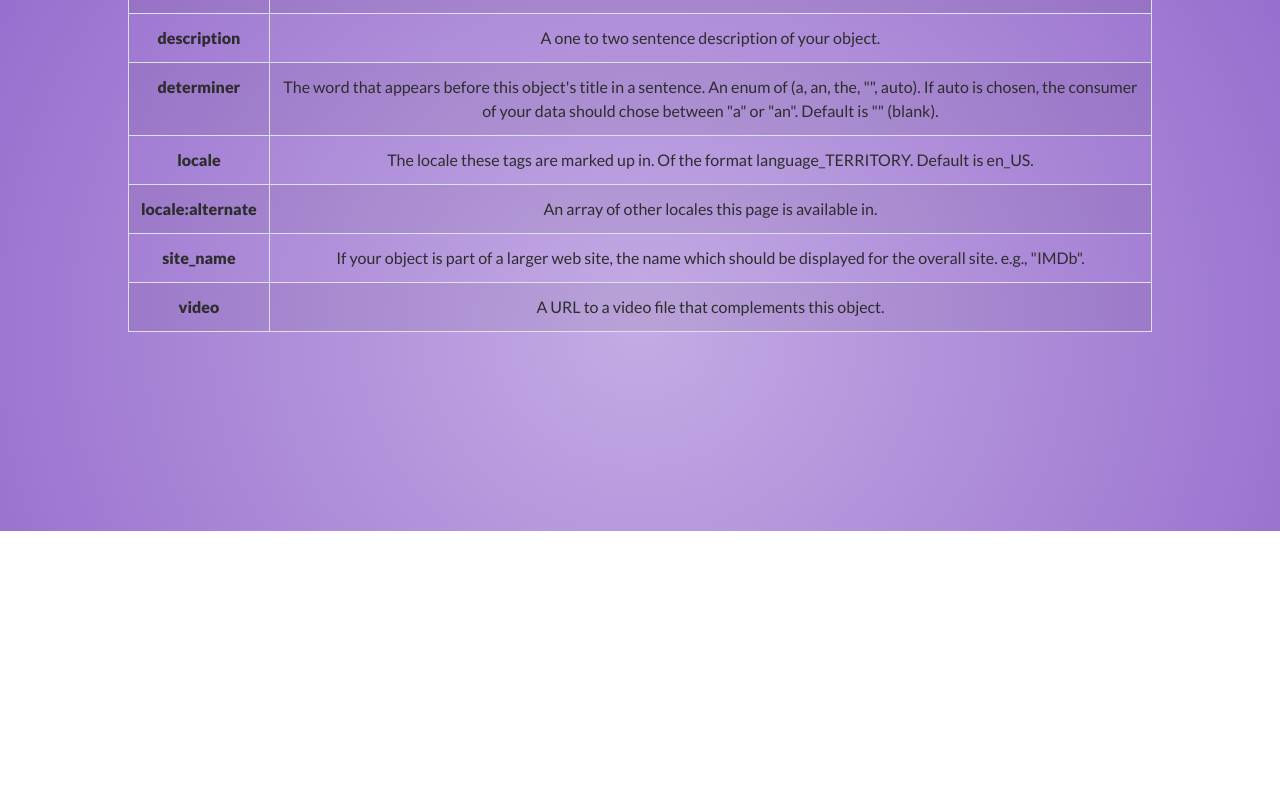
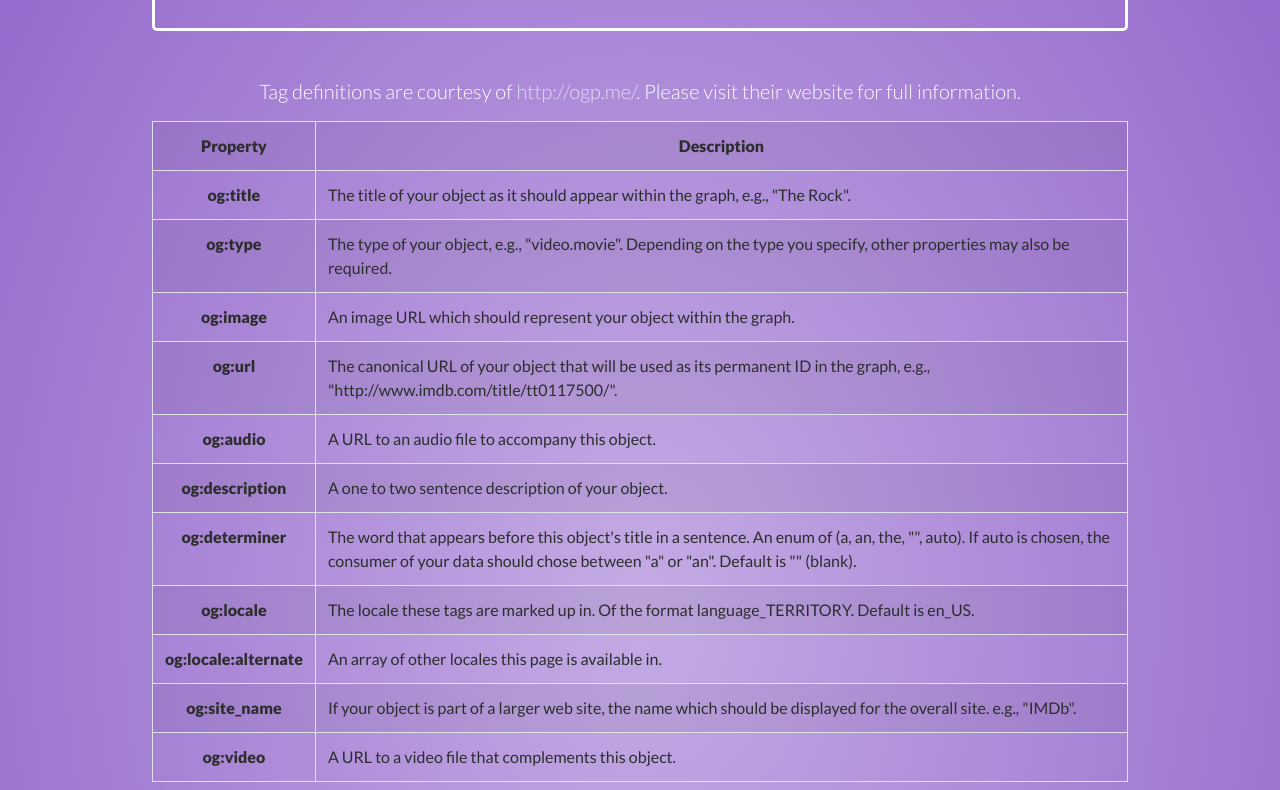
Before and after one commit to bev/opengraph-checker, a website: page src/index.html at #!/tags in a window 1280 px wide. Shown: the part 365-1155 px from the top of the page. Before the commit the page ends 896 px from the top, so only its background shows below. Drawn offline with nearby package versions, Linux system fonts and the light colour scheme; some packages are replaced by stand-ins of ours.

Commit message:
Improved tag definitions tables

```diff
--- a/src/css/styles.css
+++ b/src/css/styles.css
@@ -56,6 +56,9 @@ table {
   color: #2d2d2d;
   background: #fff;
 }
+table td {
+  text-align: left;
+}
 
 .splash-head, .lead {
   color: #fff;
@@ -87,10 +90,18 @@ input:-webkit-autofill {
     border-color: #4f4f4f
 }
 /* Links */
+a {
+  opacity: 0.7;
+}
 a,
 a:focus,
 a:hover {
-  color: #717a8e;
+  color: #fff;
+  text-decoration: none;
+}
+a:focus,
+a:hover {
+  opacity: 1;
 }
 
 /* Custom default button */
--- a/src/index.html
+++ b/src/index.html
@@ -25,7 +25,7 @@
 
     <ul class="nav navbar-nav">
         <li class="nav-item"><a href="#tags" class="nav-link">Tag definitions</a></li>
-        <li class="nav-item"><a href="#" class="nav-link">Author</a></li>
+        <li class="nav-item"><a href="http://www.beverlycheak.com" class="nav-link">Author</a></li>
     </ul>
 
 </nav>
--- a/src/views/tag-definitions.html
+++ b/src/views/tag-definitions.html
@@ -1,47 +1,59 @@
+<div class="inner cover">
+    <h1 class="splash-head">Open Graph Tester</h1>
+    <p class="lead">Tag definitions are courtesy of <a href="http://ogp.me/">http://ogp.me/</a>. Please visit their website for full information.</p>
+
     <table class="table table-striped table-bordered table-hover">
         <tr>
-        <th scope="row">audio</th>
+            <th scope="row">Property</th>
+            <th>Description</th>
+        </tr>
+        <tr>
+            <th scope="row">og:title</th>
+            <td>The title of your object as it should appear within the graph, e.g., "The Rock".</td>
+        </tr>
+        <tr>
+            <th scope="row">og:type</th>
+            <td>The type of your object, e.g., "video.movie". Depending on the type you specify, other properties may also be required.</td>
+        </tr>
+        <tr>
+            <th scope="row">og:image</th>
+            <td>An image URL which should represent your object within the graph.</td>
+        </tr>
+        <tr>
+            <th scope="row">og:url</th>
+            <td>The canonical URL of your object that will be used as its permanent ID in the graph, e.g., "http://www.imdb.com/title/tt0117500/".</td>
+        </tr>
+        <tr>
+            <th scope="row">og:audio</th>
             <td>A URL to an audio file to accompany this object.</td>
         </tr>
         <tr>
-        <th scope="row">description</th>
+            <th scope="row">og:description</th>
             <td>A one to two sentence description of your object.</td>
         </tr>
         <tr>
-        <th scope="row">determiner</th>
+            <th scope="row">og:determiner</th>
             <td>The word that appears before this object's title in a sentence. An enum of (a, an, the, "", auto). If auto is chosen, the consumer of your data should chose between "a" or "an". Default is "" (blank).</td>
         </tr>
         <tr>
-        <th scope="row">locale</th>
+            <th scope="row">og:locale</th>
             <td>The locale these tags are marked up in. Of the format language_TERRITORY. Default is en_US.</td>
         </tr>
         <tr>
-        <th scope="row">locale:alternate</th>
+            <th scope="row">og:locale:alternate</th>
             <td>An array of other locales this page is available in.</td>
         </tr>
         <tr>
-        <th scope="row">site_name</th>
+            <th scope="row">og:site_name</th>
             <td>If your object is part of a larger web site, the name which should be displayed for the overall site. e.g., "IMDb".</td>
         </tr>
         <tr>
-        <th scope="row">video</th>
+            <th scope="row">og:video</th>
             <td>A URL to a video file that complements this object.</td>
         </tr>
     </table>
-
-<div class="main" style="display: none;">
-    <p>og:title - The title of your object as it should appear within the graph, e.g., "The Rock".</p>
-    <p>og:type - The type of your object, e.g., "video.movie". Depending on the type you specify, other properties may also be required.</p>
-    <p>og:image - An image URL which should represent your object within the graph.</p>
-    <p>og:url - The canonical URL of your object that will be used as its permanent ID in the graph, e.g., "http://www.imdb.com/title/tt0117500/".</p>
 </div>
 
-<div class="others" style="display: none;">
-    <p>og:audio - A URL to an audio file to accompany this object.</p>
-    <p>og:description - A one to two sentence description of your object.</p>
-    <p>og:determiner - The word that appears before this object's title in a sentence. An enum of (a, an, the, "", auto). If auto is chosen, the consumer of your data should chose between "a" or "an". Default is "" (blank).</p>
-    <p>og:locale - The locale these tags are marked up in. Of the format language_TERRITORY. Default is en_US.</p>
-    <p>og:locale:alternate - An array of other locales this page is available in.</p>
-    <p>og:site_name - If your object is part of a larger web site, the name which should be displayed for the overall site. e.g., "IMDb".</p>
-    <p>og:video - A URL to a video file that complements this object.</p>
-</div>
+<script>
+    $('a[href="#tags"]').addClass('active');
+</script>
```
Also changed, not shown: src/views/main.html (+8 -0 lines). Lines whose indentation alone changed are shown as unchanged.
